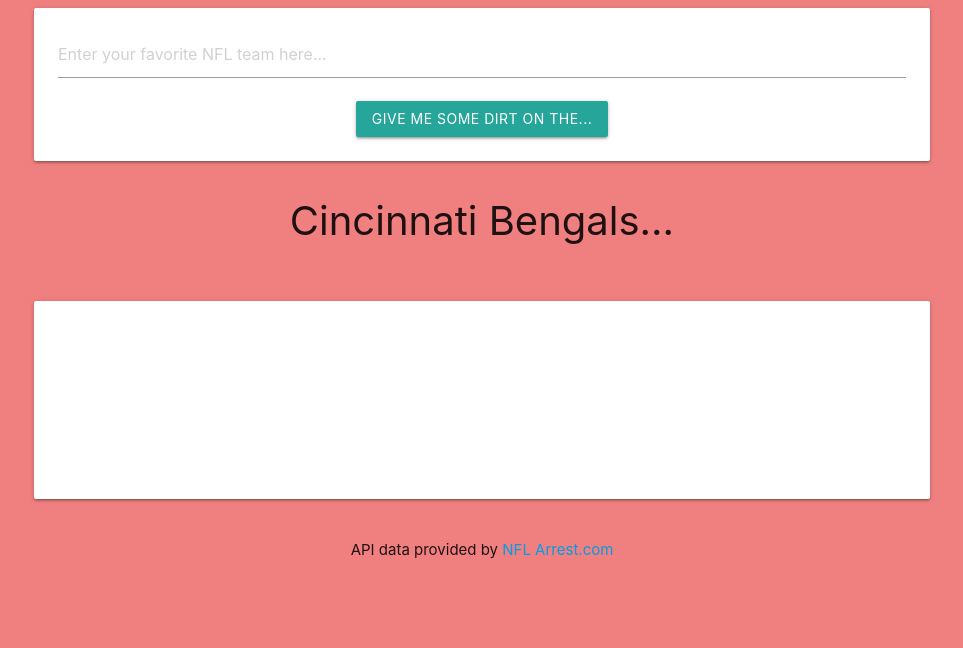
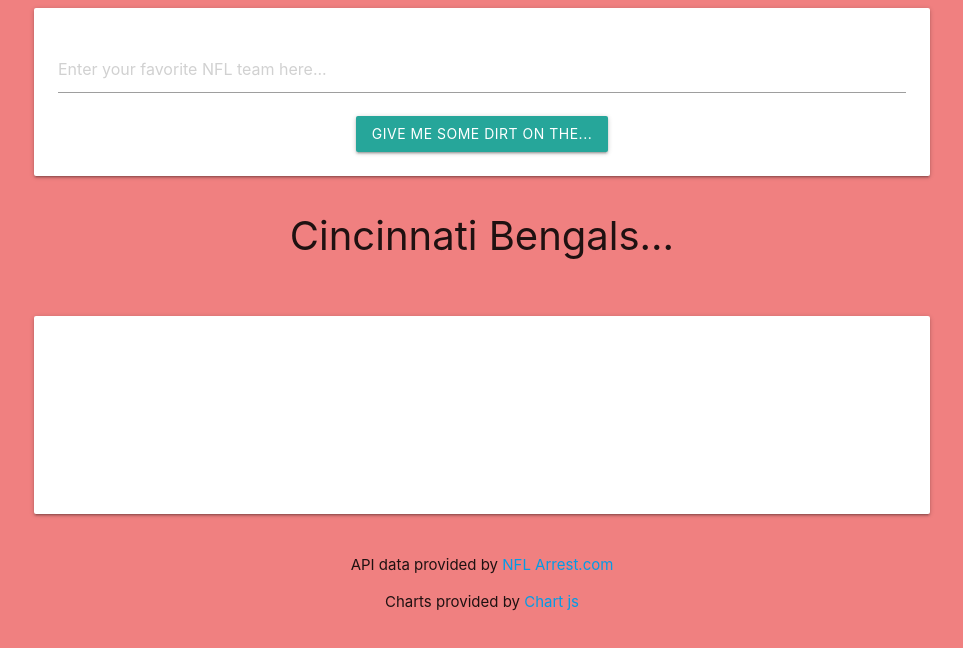
Before and after one commit to johncpatterson/TIY-9-3-Chart-JS, a website: page index.html in a window 1280 px wide. Shown: the whole page, without its empty margins (158-1121 px from the left). Drawn offline with nearby package versions, Linux system fonts and the light colour scheme; no server answers; a web font is replaced by a local one.

Commit message:
added Chart js credit at bottom of page

```diff
--- a/index.html
+++ b/index.html
@@ -17,9 +17,11 @@
       <div class="row">
          <div class="search-team card-panel hoverable">
             <form action="#" id="submitForm">
-               <input type="text" id="searchBox" class="form-control" placeholder="Enter your favorite NFL team here..." />
+               <div class="input-field">
+                  <input type="text" id="searchBox" class="form-control input-field" placeholder="Enter your favorite NFL team here..." />
+               </div>
             </form>
-            <button class="btn btn-primary btn-lg center-block btn-success" id="button">Give me some dirt on the...</button>
+            <button class="btn waves-effect waves-light" id="button">Give me some dirt on the...</button>
          </div>
          <div class="team-info">
             <span id="teamCityGoesHere" class="teamCity">Cincinnati</span> <span id="teamNameGoesHere" class="teamName">Bengals...</span>
@@ -30,10 +32,11 @@
       </div>
    </div>
    <footer>
-      API data provided by <a href="http://nflarrest.com">NFL Arrest.com</a>
+      <p>API data provided by <a href="http://nflarrest.com">NFL Arrest.com</a></p>
+      <p>Charts provided by <a href="http://nflarrest.com">Chart js</a></p>
    </footer>
    <script src="https://cdnjs.cloudflare.com/ajax/libs/jquery/3.1.0/jquery.min.js"></script>
-   <script src="https://maxcdn.bootstrapcdn.com/bootstrap/3.3.7/js/bootstrap.min.js"></script>
+   <script src="https://cdnjs.cloudflare.com/ajax/libs/materialize/0.97.8/js/materialize.min.js"></script>
    <script src="js/main.js"></script>
 </body>
 
--- a/js/main.js
+++ b/js/main.js
@@ -115,7 +115,7 @@
       var ctx = document.getElementById("myChart").getContext("2d");
 
       var myChart = new Chart(ctx, {
-         type: 'pie',
+         type: 'bar',
          data: {
             labels: labels,
             datasets: [{
```
